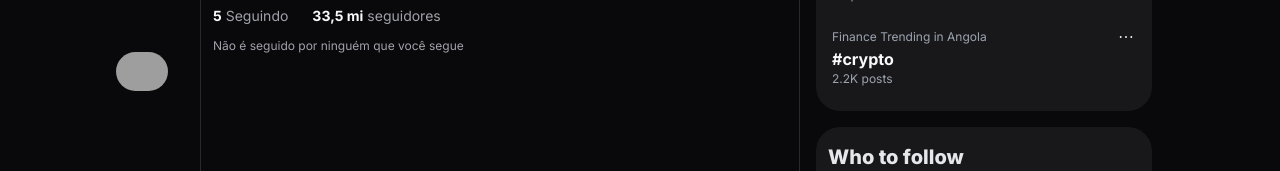
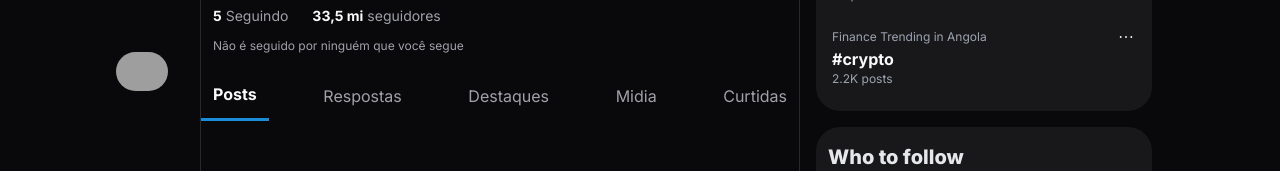
Before and after one commit to iKitumba/twitter-ui-clone, a Next.js app: page /iKitumba in a window 1280 px wide. Shown: the part 697-868 px from the top of the page. Built offline with nearby package versions, Linux system fonts and the light colour scheme; grey boxes are pictures that could not be loaded.

Commit message:
Add profile item tabs

```diff
--- a/src/app/[username]/page.tsx
+++ b/src/app/[username]/page.tsx
@@ -1,16 +1,10 @@
+"use client";
+import React from "react";
 import { Button } from "@/components/button";
 import { DotsThree, SealCheck } from "@phosphor-icons/react/dist/ssr";
-import {
-  ArrowLeft,
-  CalendarDays,
-  CheckCircle,
-  CircleEllipsis,
-  Link2,
-  MapPin,
-} from "lucide-react";
+import { ArrowLeft, CalendarDays, Link2, MapPin } from "lucide-react";
 import Image from "next/image";
 import Link from "next/link";
-import React from "react";
 
 type ProfilePageProps = {
   params: {
@@ -18,7 +12,11 @@ type ProfilePageProps = {
   };
 };
 
+const tabs = ["Posts", "Respostas", "Destaques", "Midia", "Curtidas"];
+
 const ProfilePage = (props: ProfilePageProps) => {
+  const [activeTab, setActiveTab] = React.useState(0);
+
   return (
     <div className="flex flex-col">
       <header className="flex items-center w-full gap-4 h-14 bg-zinc-950 px-3 sticky top-0">
@@ -99,6 +97,24 @@ const ProfilePage = (props: ProfilePageProps) => {
           </p>
         </div>
       </div>
+
+      <section>
+        <header className="flex items-center w-full justify-between gap-2 overflow-x-auto">
+          {tabs.map((item, index) => (
+            <button
+              onClick={() => setActiveTab(index)}
+              className={`p-3 hover:bg-zinc-900 text-base ${
+                activeTab === index
+                  ? "text-zinc-50 font-bold border-b-[3px] border-twitter"
+                  : "text-zinc-400 font-normal"
+              }`}
+              key={item}
+            >
+              {item}
+            </button>
+          ))}
+        </header>
+      </section>
     </div>
   );
 };
```
